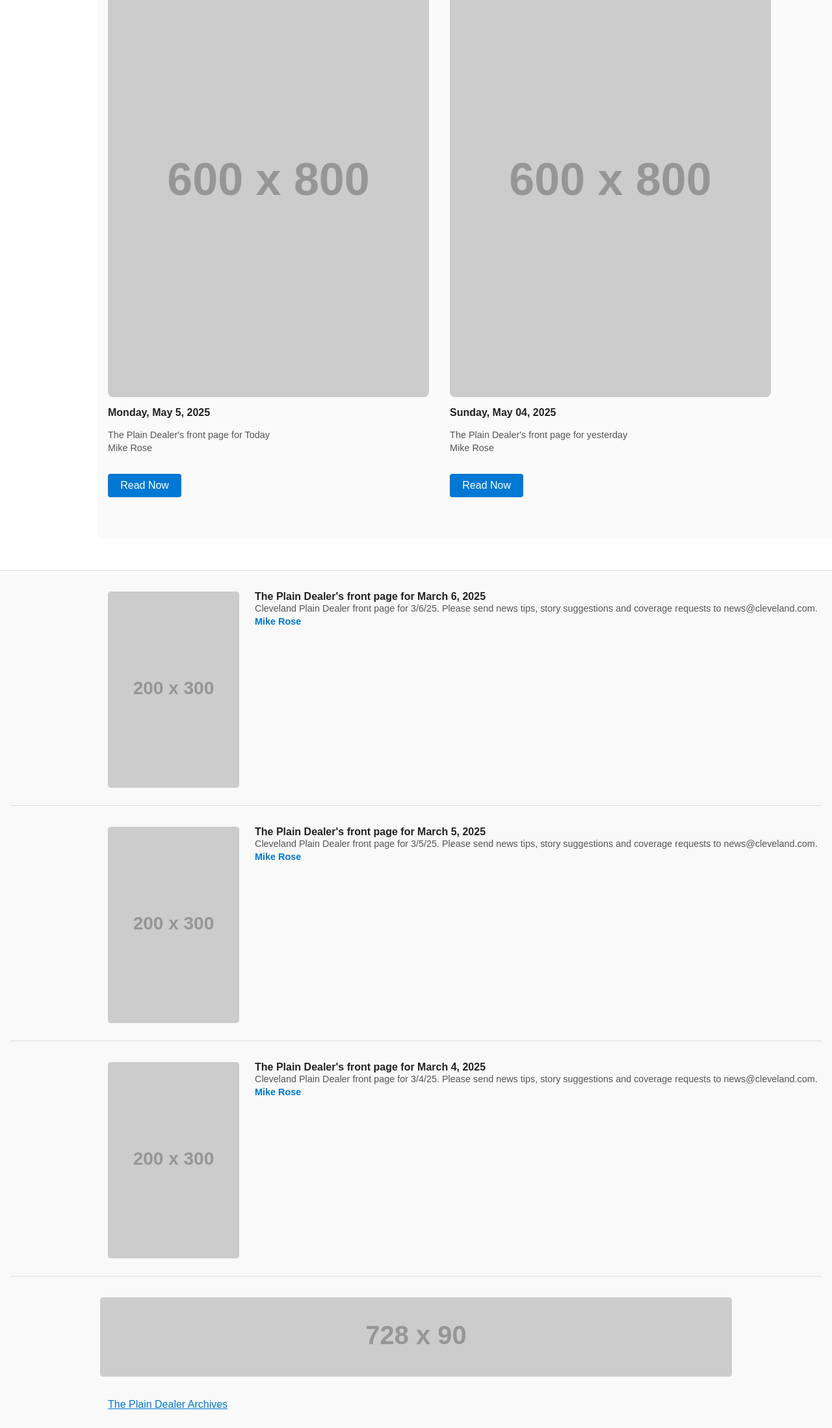
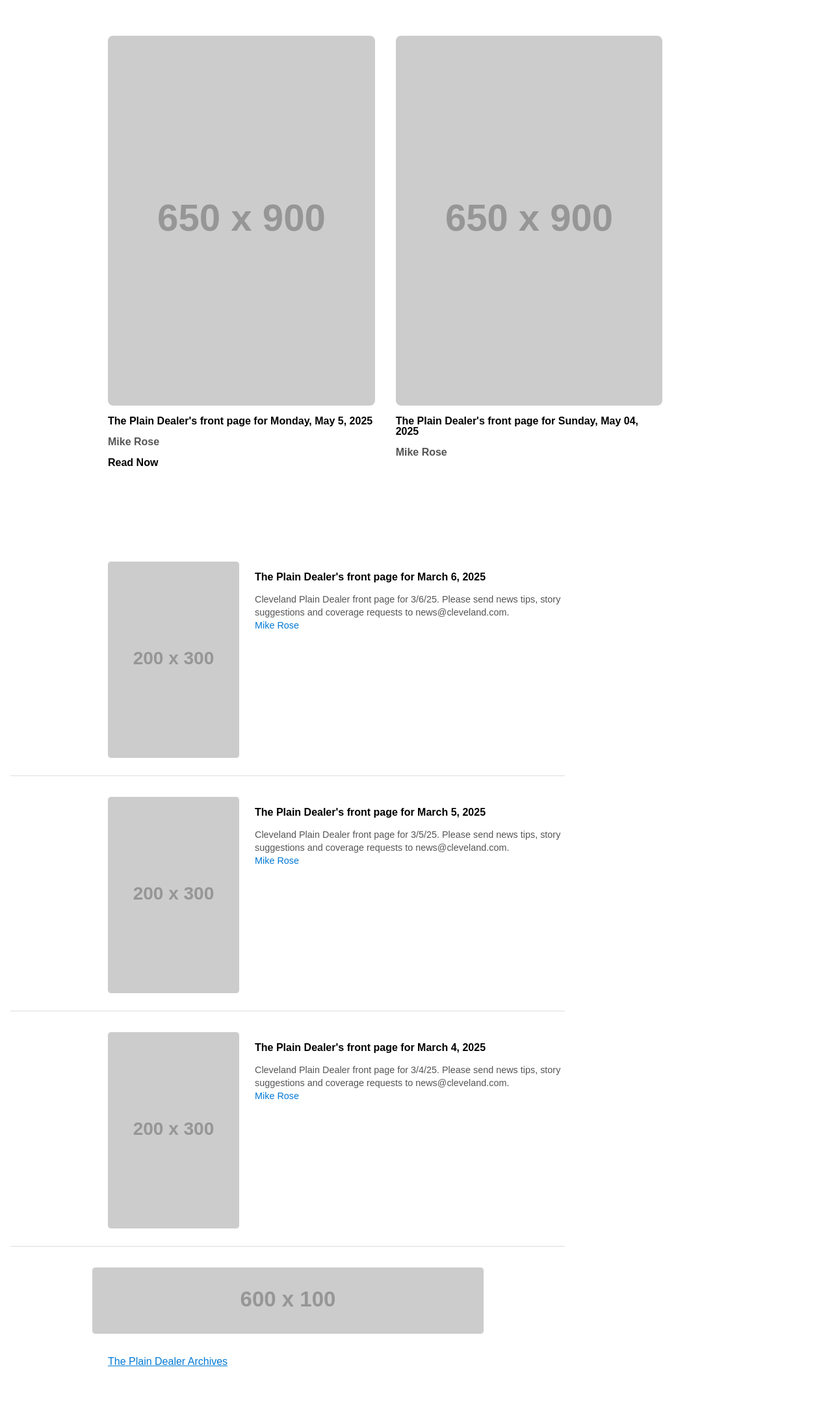
Before and after one commit to MattiaMad02/ProjectFrontend, a website: page index.html in a window 1280 px wide. Shown: the part 344-2541 px from the top of the page at 65% size. Drawn offline with Linux system fonts and the light colour scheme; placeholder pictures from the web are drawn by us.

Commit message:
ninth commit: aggiunta dei placeholder

```diff
--- a/index.html
+++ b/index.html
@@ -11,7 +11,7 @@
     <div class="container">
         <div class="logo-menu-container">
             <a href="https://www.example.com" target="_blank" rel="noopener noreferrer">
-                <img src="https://via.placeholder.com/200x50?text=Cleveland+Logo" alt="Cleveland Logo" class="cle-logo" /></a>
+                <img src="https://placehold.co/200x100/0000FF/FFFFFF?text=Cleveland+Logo" alt="Cleveland Logo" class="cle-logo" /></a>
             <div class="menu-weather-container">
                 <div class="hamburger-menu">
                     <button class="hamburger-btn" aria-label="Toggle navigation menu">
@@ -32,7 +32,7 @@
                 <button type="button">Subscribe</button>
             </section>
             <div class="sign-in-container">
-                <button type="button" class="sign-in-btn" ><!-- onclick="toggleDropdown()"-->
+                <button type="button" class="sign-in-btn" >
                     <span class="sign-in-icon">👤</span>
                     <span class="sign-in-text">Sign in</span>
                     <span class="arrow-down">▼</span>
@@ -45,7 +45,7 @@
 <div class="edition-title container">
     <div class="ad-banner">
         <a href="https://www.example.com" target="_blank" rel="noopener noreferrer">
-        <img src="https://via.placeholder.com/728x90?text=Advertisement" alt="Advertisement">
+        <img src="https://placehold.co/728x200?text=Advertisement" alt="Advertisement">
     </a></div>
     <h1>The Plain Dealer</h1>
 </div>
@@ -55,12 +55,12 @@
         <div class="container editions-grid">
             <div class="edition-preview" id="today-edition">
                 <a href="https://www.cleveland.com/staff/mrose/posts.html" target="_blank">
-                    <img id="today-img" src="https://via.placeholder.com/600x800?text=Front+Page" alt="Latest newspaper edition front page" /></a>
+                    <img id="today-img" src="https://placehold.co/650x900?text=Front+Page" alt="Latest newspaper edition front page" />
+                </a>
                 <div class="edition-info">
-                    <p><strong id="today-date">Today’s Date</strong></p>
+                    <p><strong id="today-date"><a href="https://www.cleveland.com/staff/mrose/posts.html" target="_blank">The Plain Dealer's front page for Today’s Date</a></strong></p>
                     <p class="small-text">
-                        The Plain Dealer's front page for Today<br/>
-                        Mike Rose
+                        <a href="https://www.cleveland.com/staff/mrose/posts.html" target="_blank">Mike Rose</a>
                     </p>
                     <a href="#" class="read-button">Read Now</a>
                 </div>
@@ -74,40 +74,49 @@
         <div class="container">
             <div class="edition-item">
                 <a href="https://www.cleveland.com/staff/mrose/posts.html" target="_blank">
-                    <img src="https://via.placeholder.com/200x300?text=3/6/25" alt="The Plain Dealer front page 3/6/25" /></a>
+                    <img src="https://placehold.co/200x300?text=3/6/25" alt="The Plain Dealer front page 3/6/25" />
+                </a>
                 <div class="edition-text">
+                    <a href="https://www.cleveland.com/staff/mrose/posts.html" target="_blank">
                         <p><strong>The Plain Dealer's front page for March 6, 2025</strong></p>
-                    <p class="small-text">
+                        <p class="smalla-text">
                             Cleveland Plain Dealer front page for 3/6/25. Please send news tips, story suggestions and coverage requests to news@cleveland.com.<br />
-                        <a href="https://www.cleveland.com/staff/mrose/posts.html" target="_blank">Mike Rose</a>
+                            <span class="mike-link">Mike Rose</span>
                         </p>
+                    </a>
                 </div>
             </div>
             <div class="edition-item">
                 <a href="https://www.cleveland.com/staff/mrose/posts.html" target="_blank">
-                    <img src="https://via.placeholder.com/200x300?text=3/5/25" alt="The Plain Dealer front page 3/5/25" /></a>
+                    <img src="https://placehold.co/200x300?text=3/5/25" alt="The Plain Dealer front page 3/5/25" />
+                </a>
                 <div class="edition-text">
+                    <a href="https://www.cleveland.com/staff/mrose/posts.html" target="_blank">
                         <p><strong>The Plain Dealer's front page for March 5, 2025</strong></p>
-                    <p class="small-text">
+                        <p class="smalla-text">
                             Cleveland Plain Dealer front page for 3/5/25. Please send news tips, story suggestions and coverage requests to news@cleveland.com.<br />
-                        <a href="https://www.cleveland.com/staff/mrose/posts.html" target="_blank">Mike Rose</a>
+                            <span class="mike-link">Mike Rose</span>
                         </p>
+                    </a>
                 </div>
             </div>
             <div class="edition-item">
                 <a href="https://www.cleveland.com/staff/mrose/posts.html" target="_blank">
-                    <img src="https://via.placeholder.com/200x300?text=3/4/25" alt="The Plain Dealer front page 3/4/25" /></a>
+                    <img src="https://placehold.co/200x300?text=3/4/25" alt="The Plain Dealer front page 3/4/25" />
+                </a>
                 <div class="edition-text">
+                    <a href="https://www.cleveland.com/staff/mrose/posts.html" target="_blank">
                         <p><strong>The Plain Dealer's front page for March 4, 2025</strong></p>
-                    <p class="small-text">
+                        <p class="smalla-text">
                             Cleveland Plain Dealer front page for 3/4/25. Please send news tips, story suggestions and coverage requests to news@cleveland.com.<br />
-                        <a href="https://www.cleveland.com/staff/mrose/posts.html" target="_blank">Mike Rose</a>
+                            <span class="mike-link">Mike Rose</span>
                         </p>
+                    </a>
                 </div>
             </div>
             <div class="ad-between">
                 <a href="https://www.example.com" target="_blank" rel="noopener noreferrer">
-                <img src="https://via.placeholder.com/728x90?text=Advertisement" alt="Advertisement Placeholder">
+                <img src="https://placehold.co/600x100?text=Adv" alt="Advertisement Placeholder">
             </a></div>
             <div class="archives-button-container">
                 <a href="https://www.cleveland.com/archives" class="archives-btn">The Plain Dealer Archives</a>
@@ -117,7 +126,7 @@
 </main>
 <footer role="contentinfo">
     <div class="footer-image-container1">
-        <img src="https://via.placeholder.com/600x150" alt="Cleveland.com Logo" />
+        <img src="https://placehold.co/150x100/0000FF/FFFFFF?text=Cleveland+Logo" alt="Cleveland Logo"  />
     </div>
     <div class="container">
         <!-- First Column -->
@@ -240,7 +249,9 @@
     <hr class="separator-line">
 </footer>
 <div class="footer-image-container">
-    <img src="https://via.placeholder.com/150" alt="ADVANCE LOCAL" class="footer-image">
+    <a href="https://www.advancelocal.com" target="_blank" rel="noopener">
+        <img src="https:///placehold.co/250x80?text=ADVANCELOCAL" alt="ADVANCE LOCAL" class="footer-image">
+    </a>
 </div>
 <div class="legal-notice">
     Use of and/or registration on any portion of this site constitutes acceptance of our
--- a/index.js
+++ b/index.js
@@ -1,15 +1,3 @@
-/*function toggleDropdown() {
-    const dropdown = document.getElementById('signInDropdown');
-    dropdown.style.display = dropdown.style.display === 'block' ? 'none' : 'block';
-}
-// Close the dropdown if the user clicks anywhere
-window.onclick = function(event) {
-    if (!event.target.matches('.sign-in-btn')) {
-        const dropdown = document.getElementById('signInDropdown');
-        if (dropdown.style.display === 'block') {
-            dropdown.style.display = 'none';
-        }
-    }}*/
 const days = ['Sunday', 'Monday', 'Tuesday', 'Wednesday', 'Thursday', 'Friday', 'Saturday'];
 const months = [
     'January', 'February', 'March', 'April', 'May', 'June',
@@ -25,11 +13,20 @@
 }
 // Funzione per aggiornare la data nel DOM
 function updateTodayDate() {
-    const dateElement = document.querySelector('.edition-info p strong');
-    if (dateElement) {
-        dateElement.textContent = getFormattedDate();
+    const dateElement = document.querySelector('#today-date');
+    const descriptionEl = document.querySelector('#today-edition .small-text');
+    const readButton = document.querySelector('#today-edition .read-button');
+
+    if (dateElement && descriptionEl && readButton) {
+        const today = new Date();
+        const formattedDate = getFormattedDate(today);
+        const description = "The Plain Dealer's front page for";
+
+        dateElement.innerHTML = `<a href="https://www.cleveland.com/staff/mrose/posts.html" target="_blank">${description} ${formattedDate}</a>`;
+        descriptionEl.innerHTML = `<a href="https://www.cleveland.com/staff/mrose/posts.html" target="_blank">Mike Rose</a>`;
     }
 }
+
 // Funzione per aggiornare dinamicamente l'immagine con la data nel testo (opzionale)
 function updateFrontPageImage() {
     const image = document.querySelector('.edition-preview img');
@@ -37,7 +34,7 @@
     const monthName = months[today.getMonth()];
     const day = today.getDate();
     const textParam = `Front+Page+${monthName}+${day}`;
-    image.src = `https://via.placeholder.com/600x800?text=${textParam}`;
+    image.src = `https://placehold.co/650x900?text=${textParam}`;
 }
 // Inizializza quando il DOM è pronto
 document.addEventListener('DOMContentLoaded', () => {
@@ -54,19 +51,20 @@
     const year = yesterday.getFullYear();
     const yearShort = year.toString().slice(2);
     const readableDate = `${dayName}, ${monthName} ${day}, ${year}`;
-    const imageText = `${monthNum}/${day}/${yearShort}`;
+    const link = "https://www.cleveland.com/staff/mrose/posts.html";
+
     const html = `
-      <a href="https://www.cleveland.com/staff/mrose/posts.html" target="_blank">
-    <img src="https://via.placeholder.com/600x800?text=Front+Page+${monthName}+${day}" alt="Yesterday's edition front page" /></a>
-    <div class="edition-info">
-      <p><strong>${readableDate}</strong></p>
-       <p class="small-text">
-                    The Plain Dealer's front page for yesterday<br/>
-                    Mike Rose
-                </p>
-      <a href="#" class="read-button">Read Now</a>
-    </div>
-  `;
+        <div class="edition-preview">
+            <a href="${link}" target="_blank">
+                <img src="https://placehold.co/650x900?text=Front+Page+${monthName}+${day}" alt="Yesterday's edition front page" />
+            </a>
+            <div class="edition-info">
+                <p><strong><a href="${link}" target="_blank">The Plain Dealer's front page for ${readableDate}</a></strong></p>
+                <p class="small-text"><a href="${link}" target="_blank">Mike Rose</a></p>
+            </div>
+        </div>
+    `;
+
     document.getElementById("yesterday-edition").innerHTML = html;
 }
 document.addEventListener('DOMContentLoaded', () => {
--- a/styles.css
+++ b/styles.css
@@ -5,6 +5,7 @@
     line-height: 1;
     background-color: #ffffff;
     color: #222;
+    overflow-x:hidden;
 }
 /* Header */
 header {
@@ -105,27 +106,6 @@
     margin-left: 20px;
     position: relative;
 }
-/*.dropdown-menu {
-    display: none;
-    position: absolute;
-    top: 100%;
-    right: 0;
-    background-color: #ffffff;
-    color: black;
-    border-radius: 5px;
-    min-width: 200px;
-    box-shadow: 0 8px 16px rgba(0, 0, 0, 0.2);
-    z-index: 1;
-}
-.dropdown-menu a {
-    color: black;
-    padding: 10px;
-    text-decoration: none;
-    display: block;
-}
-.dropdown-menu a:hover {
-    background-color: #f0f0f0;
-}*/
 .sign-in-btn {
     padding: 0.75rem 1.5rem;
     background-color: #333333;
@@ -152,9 +132,9 @@
     margin-bottom: 3rem;
 }
 .latest-edition {
+    width: 66.66%;
     padding: 4rem 1rem;
-    background-color: #fafafa;
-    border-top: 2px solid #eee;
+    background-color: #ffffff;
     margin-left: 150px;
 }
 .editions-grid {
@@ -165,7 +145,6 @@
 }
 .editions-grid .edition-preview {
     flex: 1 1 45%;
-    max-width: 45%;
 }
 .edition-preview img {
     width: 100%;
@@ -177,47 +156,26 @@
     margin-top: 1rem;
     text-align: left;
 }
-.read-button {
-    display: inline-block;
-    margin-top: 1rem;
-    padding: 0.6rem 1.2rem;
-    background-color: #0078d4;
-    color: white;
-    text-decoration: none;
-    border-radius: 4px;
-}
-nav ul {
-    list-style: none;
-    padding: 0;
-    display: flex;
-    justify-content: center;
-    gap: 1.5rem;
-    margin-top: 0.5rem;
-}
-nav ul li {
-    margin: 0 15px;
-}
-nav ul li a {
-    color: #fff;
+.edition-info a {
+    color: #000000;
     text-decoration: none;
     font-weight: bold;
+    transition: color 0.3s ease;
 }
-nav ul li a:hover {
-    color: #f4f4f4;
+.edition-info a:hover {
+    color: #555;
 }
 .small-text a {
-    color: #0077cc;
+    color: #555;
     text-decoration:none;
     font-weight: bold;
     transition: color 0.3s ease;
 }
 .small-text a:hover {
-    color: #005fa3;
+    color: #555;
 }
-/* Titolo sopra il giornale */
 .edition-title {
     font-size: 1.8rem;
-    color: #000;
     text-align: left;
     margin:1rem 0 0.5rem 0;
 }
@@ -231,16 +189,16 @@
     height: auto;
 }
 .edition-title h1 {
-    font-size: 1.8rem;
+    font-size: 1.5rem;
     color: #000;
     text-align: left;
-    margin: 1rem 0 0.5rem 0;
+    margin: 1rem 0 0.5rem 11rem;
 }
 /* Past Editions */
 .past-editions {
+    width: 66.66%;
     padding: 2rem 1rem;
-    background-color: #f9f9f9;
-    border-top: 1px solid #ddd;
+    background-color: #ffffff;
 }
 .edition-item {
     display: flex;
@@ -256,21 +214,33 @@
     border: 1px solid #ccc;
     margin-left: 150px;
 }
-.edition-text p {
+.edition-text a {
+    color: #000;
+    text-decoration: none;
     margin: 0;
 }
-.small-text {
+.edition-text a:hover {
+    color: #000;
+    text-decoration: none;
+}
+.smalla-text {
     font-size: 0.9rem;
     color: #555;
     margin-top: 0.5rem;
     line-height: 1.4;
+}
+.mike-link {
+    color: #0078d4;
+}
+
+.mike-link:hover {
+    color: #000000;
 }
 .ad-between {
     text-align: center;
     margin: 2rem auto;
 }
 .ad-between img {
-    width: 100%;
     max-width: 970px;
     height: auto;
     border: 1px solid #ccc;
@@ -385,7 +355,7 @@
     padding: 3rem 1rem 0;
 }
 .footer-image {
-    max-width: 150px;
+    max-width: 250px;
     height: auto;
 }
 /*da Use a 2025*/
@@ -477,6 +447,17 @@
         background-color: #333333;
         border: 2px solid #333333;
     }
+    .latest-edition{
+        width: 100%;
+        margin-left: 0;
+    }
+    .past-editions{
+        width: 100%;
+    }
+    .edition-title h1 {
+        text-align: left;
+        margin: 1rem 0 0.5rem 0;
+    }
     .editions-grid {
         flex-direction: column;
         align-items: flex-start;
@@ -495,6 +476,9 @@
     }
     .archives-btn {
         margin-left: 0;
+    }
+    .edition-text{
+        margin-right: 2rem;
     }
     .edition-item img {
         margin-left: 0;
```
Lines whose indentation alone changed are shown as unchanged.
